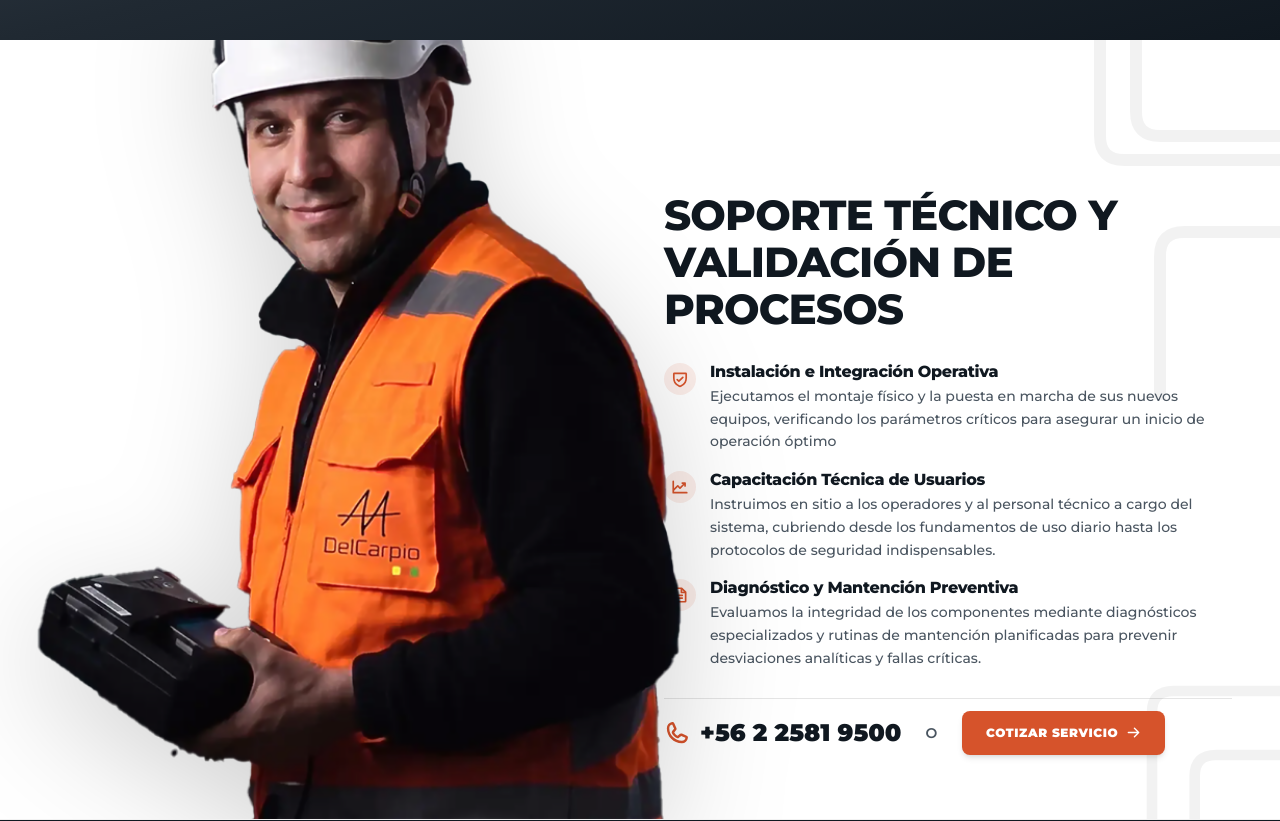
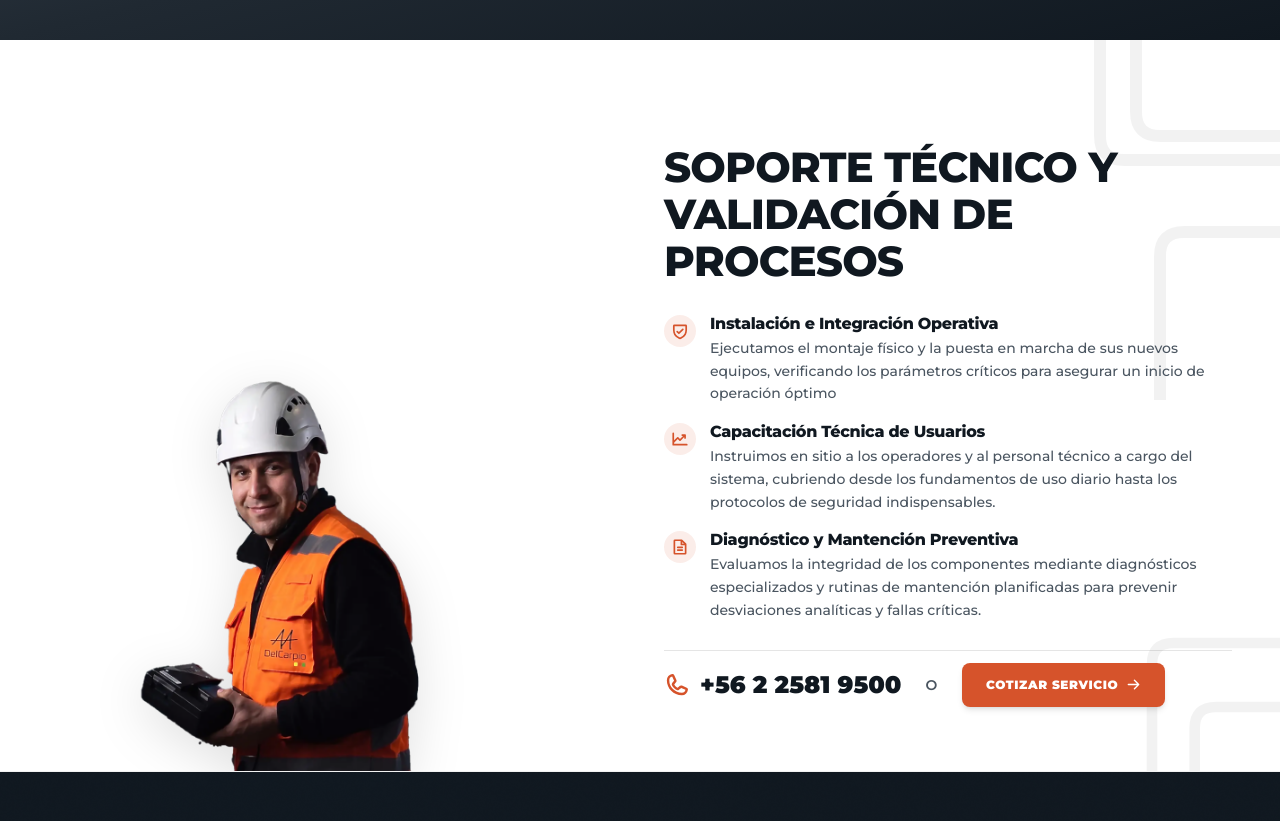
Before and after one commit to delcarpiohub/LandingPage, a Next.js app: page / in a window 1280 px wide. Shown: the part 2780-3601 px from the top of the page. Built offline with nearby package versions, Linux system fonts and the light colour scheme.

Commit message:
fix(compliance): ajustar proporciones y encuadre de foto dentro del recuadro del lateral izquierdo sin corte de casco

```diff
--- a/src/components/sections/compliance-band.tsx
+++ b/src/components/sections/compliance-band.tsx
@@ -61,16 +61,18 @@ export function ComplianceBand() {
       <div className="relative z-10 mx-auto max-w-[1340px] px-6 lg:px-12">
         <div className="grid grid-cols-1 lg:grid-cols-2 items-end gap-8 lg:gap-12">
 
-          {/* 1. LEFT SIDE: Specialist Photo Cutout - Enormously enlarged for maximum visual presence */}
-          <div className="relative w-full h-[460px] sm:h-[540px] lg:h-[640px] xl:h-[700px] flex items-end justify-center lg:justify-center overflow-visible -mb-px">
+          {/* 1. LEFT SIDE: Specialist Photo Cutout - Perfectly proportioned within the 440px left column area */}
+          <div className="flex w-full justify-center lg:justify-start items-end">
+            <div className="relative w-full max-w-[440px] h-[360px] sm:h-[420px] lg:h-[460px] flex items-end justify-center -mb-px">
               <Image
                 src="/fotos/especialista-delcarpio-hero-cutout.png"
                 alt="Especialista técnico Del Carpio realizando soporte e inspección en terreno"
                 fill
                 priority
-              sizes="(min-width: 1024px) 50vw, 100vw"
-              className="object-contain object-bottom scale-[1.25] sm:scale-[1.35] lg:scale-[1.45] xl:scale-[1.52] origin-bottom drop-shadow-[0_20px_40px_rgba(0,0,0,0.18)] transition-transform duration-700 ease-out hover:scale-[1.55]"
+                sizes="(min-width: 1024px) 440px, 100vw"
+                className="object-contain object-bottom drop-shadow-[0_12px_25px_rgba(0,0,0,0.12)] transition-transform duration-500 ease-out hover:scale-[1.02] origin-bottom"
               />
+            </div>
           </div>
 
           {/* 2. RIGHT SIDE: Text Container & Action Row */}
```
Lines whose indentation alone changed are shown as unchanged.
